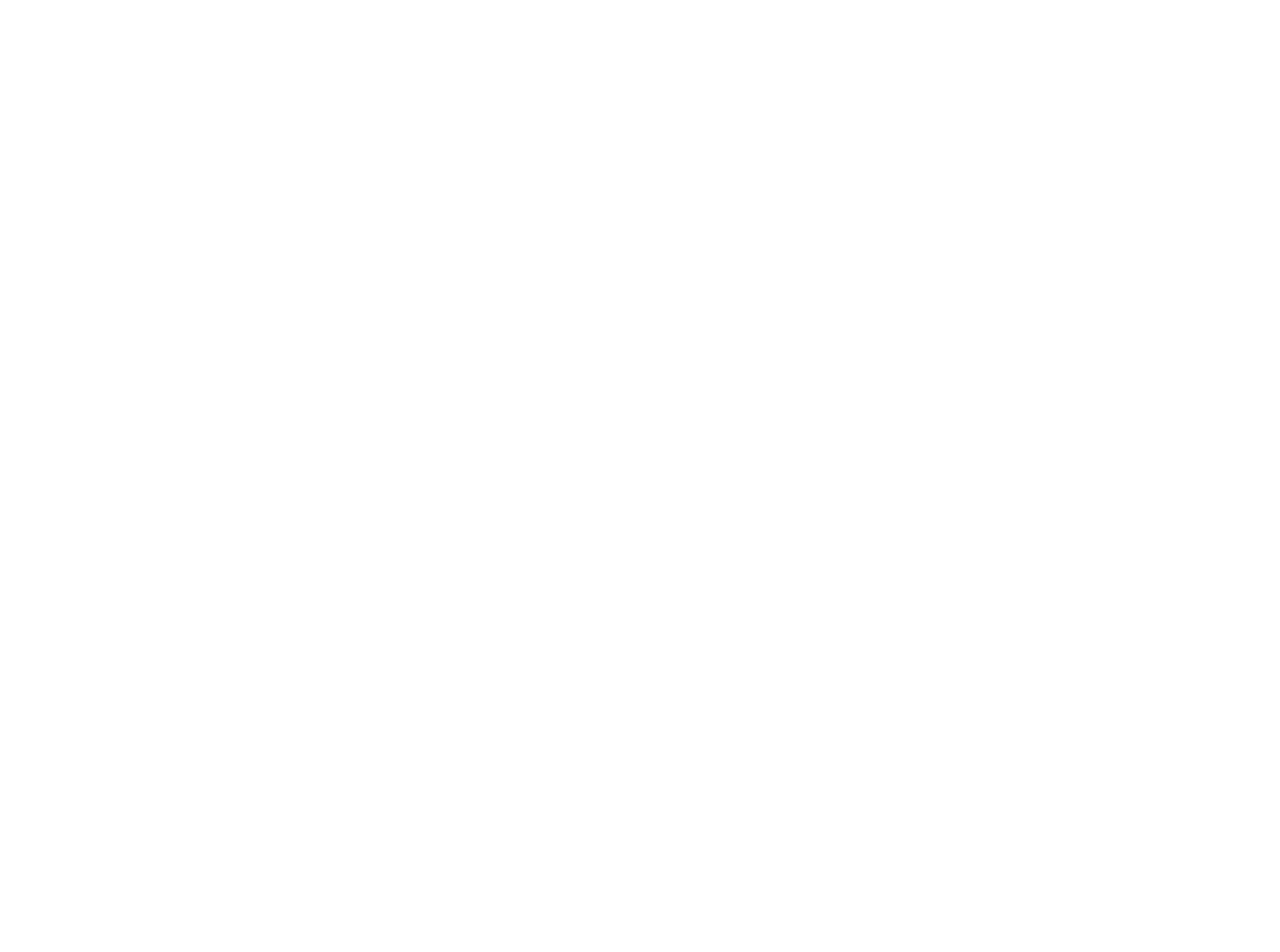
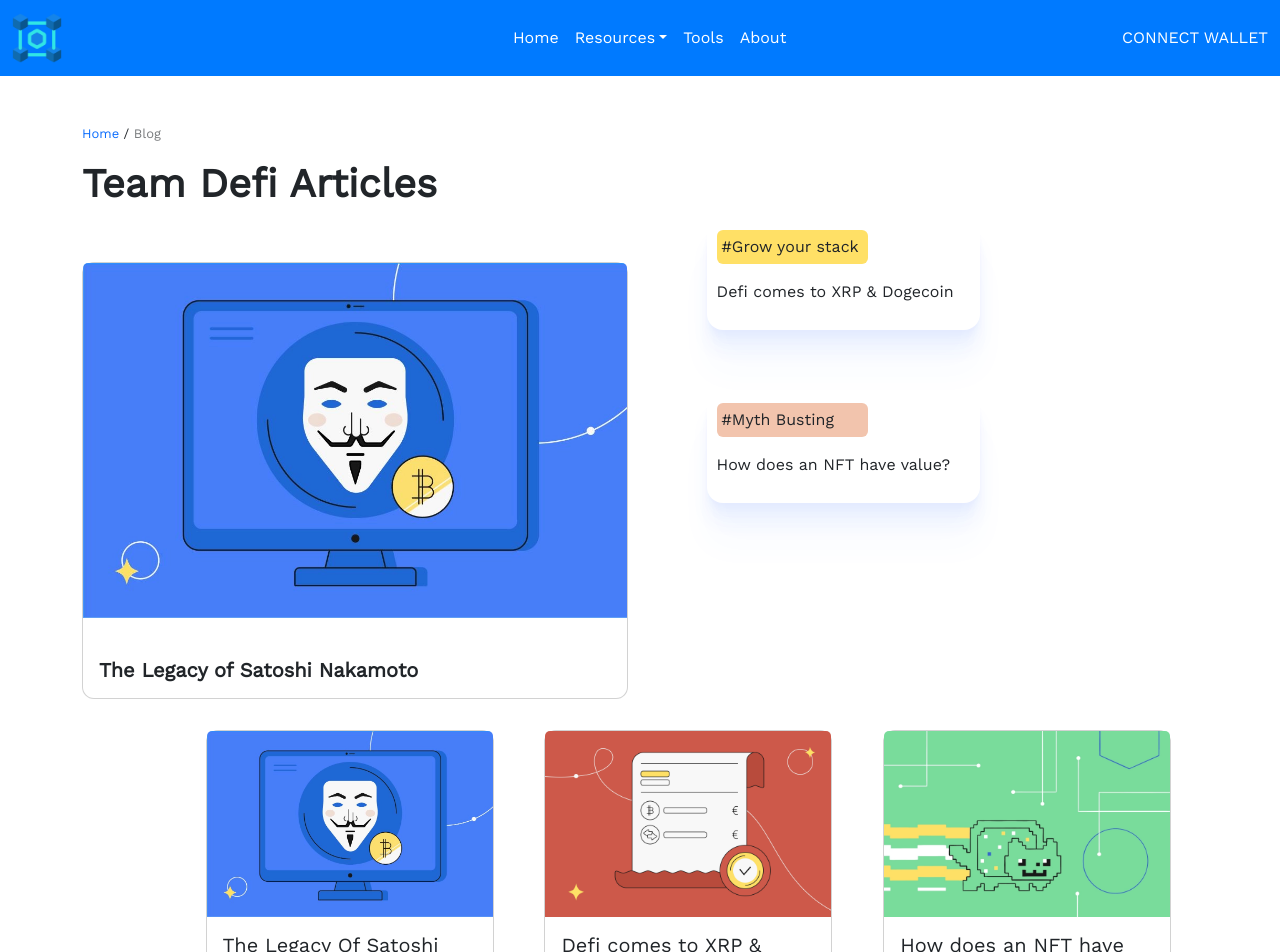
Before and after one commit to TEE2DWHY/TeamDefi, a React (Create React App) app: page /blog in a window 1280 px wide. Before the commit this address had no page. Shown: the top 952 px of the page. Before the commit the page ends 800 px from the top, so only its background shows below. Built offline with nearby package versions, Linux system fonts and the light colour scheme.

Commit message:
started working on the articles page

```diff
--- a/src/App.js
+++ b/src/App.js
@@ -6,6 +6,7 @@
 import CryptoBasic from "./pages/CryptoBasic"
 import About from "./pages/About"
 import Tools from "./pages/Tools"
+import Blog from "./pages/Blog"
 
 function App() {
     return (
@@ -18,6 +19,7 @@
                 <Route path="/crypto-basics" element={<CryptoBasic />} />
                 <Route path="/about" element={<About />} />
                 <Route path="/tools" element={<Tools />} />
+                <Route path="/blog" element={<Blog />} />
             </Routes>
         </BrowserRouter>
     )
--- /dev/null
+++ b/src/components/Data.js
@@ -0,0 +1,28 @@
+const blogData = [
+    {
+        img: "satoshi.webp",
+        content: "The Legacy Of Satoshi Nakamoto"
+    },
+    {
+        img: "Defi-comes-to- XRP-&-Dogecoin.webp",
+        content: "Defi comes to XRP & Dogecoin"
+    },
+    {
+        img: "nft-new-frontier-digital-ownership.webp",
+        content: "How does an NFT have value?"
+    },
+    {
+        img: "satoshi.webp",
+        content: "The Legacy Of Satoshi Nakamoto"
+    },
+    {
+        img: "Defi-comes-to- XRP-&-Dogecoin.webp",
+        content: "Defi comes to XRP & Dogecoin"
+    },
+    {
+        img: "nft-new-frontier-digital-ownership.webp",
+        content: "How does an NFT have value?"
+    }
+]
+
+export default blogData
--- a/src/components/Navbar.js
+++ b/src/components/Navbar.js
@@ -39,10 +39,10 @@
                             <Link to="/glossary" className="nav-link" style={{ color: " #fff" }}>Glossary</Link>
                         </li> */}
                         <li className="nav-item">
-                            <Link to="/about" className="nav-link" style={{ color: " #fff" }}>About</Link>
+                            <Link to="/tools" className="nav-link" style={{ color: " #fff" }}>Tools</Link>
                         </li>
                         <li className="nav-item">
-                            <Link to="/tools" className="nav-link" style={{ color: " #fff" }}>Tools</Link>
+                            <Link to="/about" className="nav-link" style={{ color: " #fff" }}>About</Link>
                         </li>
                     </ul>
 
--- a/src/index.css
+++ b/src/index.css
@@ -47,7 +47,7 @@
 
 #ultimate-store-of-value{
   text-align: center;
-  background-image: url("../public/background.png");
+  /* background-image: url("../public/background.png"); */
 }
 
 #melting-ice{
@@ -449,6 +449,21 @@
 a{
   text-decoration: none;
 }
+/* BLOG */
+.blog-card{
+    width: 50%;
+    display: inline-block;
+    position: relative;
+    border-radius: 16px;
+    background: #fff;
+    box-shadow: 0 20px 20px rgb(70 125 249 / 4%), 0 41.7776px 33.4221px rgb(70 125 249 / 3%), 0 22.3363px 17.869px rgb(70 125 249 / 2%), 0 12.5216px 10.0172px rgb(70 125 249 / 2%), 0 6.6501px 5.32008px rgb(70 125 249 / 2%), 0 2.76726px 2.21381px rgb(70 125 249 / 1%);
+    text-decoration: none;
+    transition: .2s;
+    margin: 60px 10%  3px 10%;
+    padding: 10px;
+}
+
+
 /* Media Querry */
 
 @media (max-width:1200px){
@@ -536,5 +551,7 @@
 button.visit-site{
     opacity: 1;
 }
+.blog-card{
 
 }
+}
--- /dev/null
+++ b/src/pages/Blog.js
@@ -0,0 +1,67 @@
+import Navbar from "../components/Navbar";
+import Footer from "../components/Footer";
+import { Link } from "react-router-dom";
+import blogData from "../components/Data";
+
+const Blog = (props) => {
+
+
+    return (
+        <>
+            <Navbar />
+            <section id="teamdefi-blog">
+                <br /> <br />
+                <div className="container" style={{ textAlign: "left" }}>
+                    <p style={{ fontSize: "13px" }}><Link to="/"><span className="redierction">Home</span></Link> /<span style={{ opacity: "0.6" }}> Blog</span></p>
+                </div>
+                <div className="container">
+                    <div className="row">
+                        <div className="col-lg-6">
+                            <h1 style={{ fontWeight: "900" }}>Team Defi Articles</h1>
+                            <div className="card" style={{ width: "100%", marginTop: "10%", borderRadius: "12px", cursor: "pointer" }}>
+                                <img src="satoshi.webp" className="card-img-top" alt="satoshi" />
+                                <br />
+                                <div className="card-body">
+                                    <h5 className="card-text" style={{ fontWeight: "900" }}>The Legacy of Satoshi Nakamoto</h5>
+                                </div>
+                            </div>
+                        </div>
+                        <div className="col-lg-6">
+                            <div className="blog-card" style={{ cursor: "pointer" }}>
+                                <p style={{ background: "#FFE066", width: "60%", borderRadius: "6px", padding: "5px" }}>#Grow your stack</p>
+                                <p>Defi comes to XRP & Dogecoin</p>
+                            </div>
+                            <div className="blog-card" style={{ cursor: "pointer" }}>
+                                <p style={{ background: "#F2C4AD", width: "60%", borderRadius: "6px", padding: "5px" }}>#Myth Busting</p>
+                                <p>How does an NFT have value?</p>
+                            </div>
+                        </div>
+                    </div>
+                </div>
+                <div className="container">
+                    <div className="row articles">
+                        {blogData.map((items) => (
+
+                            <div className="col-lg-4">
+                                <div className="card" style={{ width: "18rem", marginTop: "10%", borderRadius: "12px", cursor: "pointer" }}>
+
+                                    <img src={items.img} className="card-img-top" alt="" />
+                                    <div className="card-body">
+                                        <h5 className="card-text">{items.content}</h5>
+                                    </div>
+
+                                </div>
+                            </div>
+                        ))}
+                    </div>
+                </div>
+
+
+            </section>
+            <Footer />
+        </>
+
+    )
+}
+
+export default Blog
--- a/src/pages/Home.js
+++ b/src/pages/Home.js
@@ -11,6 +11,7 @@
 import articleData from "../components/ArticleData";
 import Mission from "../components/OurMission";
 import Footer from "../components/Footer";
+import { Link } from "react-router-dom"
 
 function Home() {
     const data = cardData.map(function (items) {
@@ -69,7 +70,7 @@
             </section>
             <br /> <br />
             <div style={{ textAlign: "center" }}>
-                <button className="btn btn-success articles" type="button">All articles</button>
+                <Link to="/blog"><button className="btn btn-success articles" type="button">All articles</button></Link>
             </div>
 
             <Mission />
--- a/src/pages/WhyCrypto.js
+++ b/src/pages/WhyCrypto.js
@@ -1,5 +1,6 @@
 import Navbar from "../components/Navbar"
 import Footer from "../components/Footer"
+import { Link } from "react-router-dom"
 function WhyCrypto() {
     return (
         <>
@@ -16,6 +17,10 @@
             </div>
 
             <section id="ultimate-store-of-value">
+                <br /> <br />
+                <div className="container" style={{ textAlign: "left" }}>
+                    <p style={{ fontSize: "13px" }}><Link to="/"><span className="redierction">Home</span></Link> /<span style={{ opacity: "0.6" }}> About</span></p>
+                </div>
                 <br /> <br />
                 <h2 className="ultimate">Bitcoin — the ultimate <br />store of value</h2>
                 <p>In just over a decade Bitcoin has established itself as a superior store <br /> of value to gold, cherished by man for over 6,000 years.</p>
```
